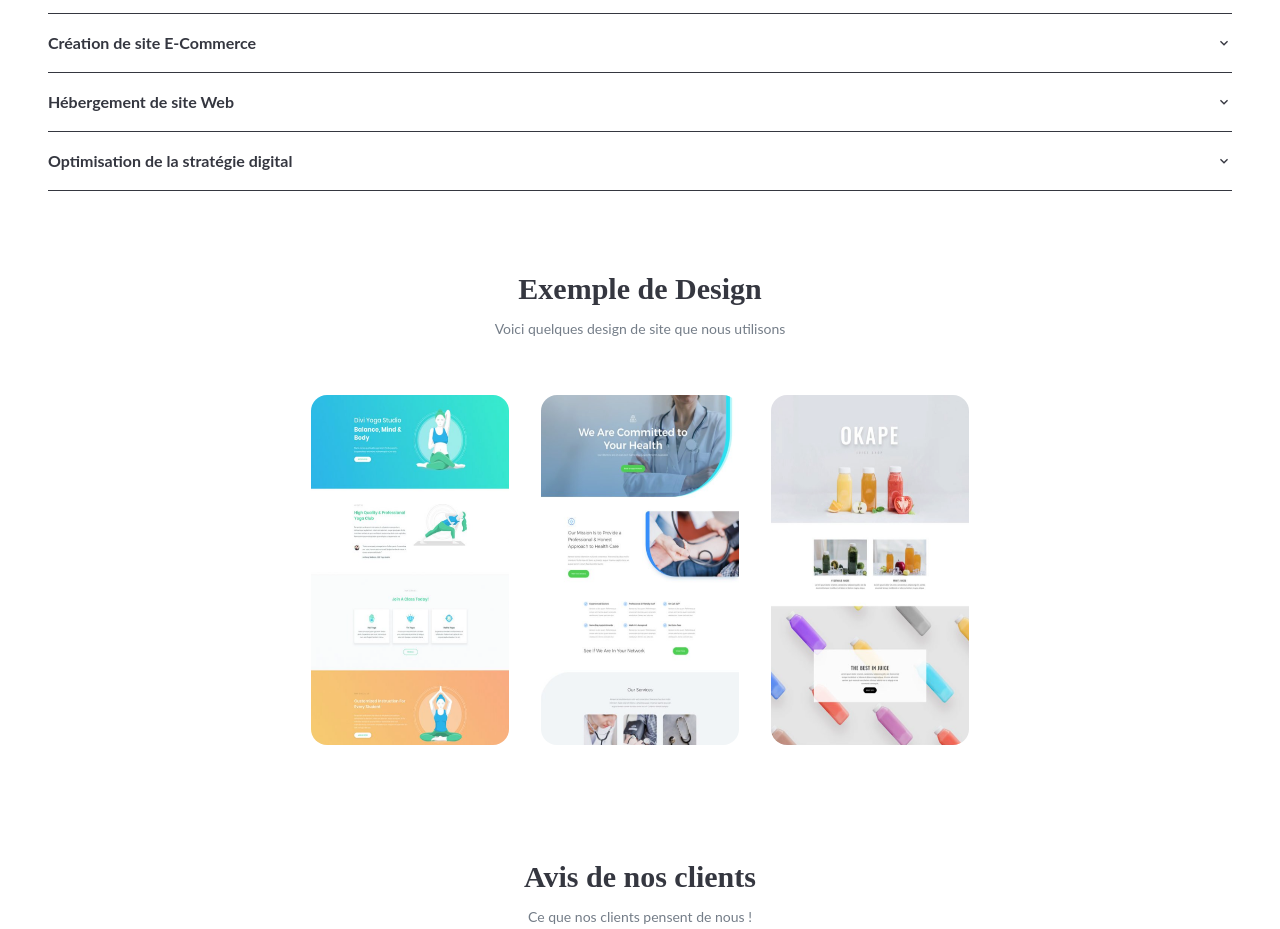
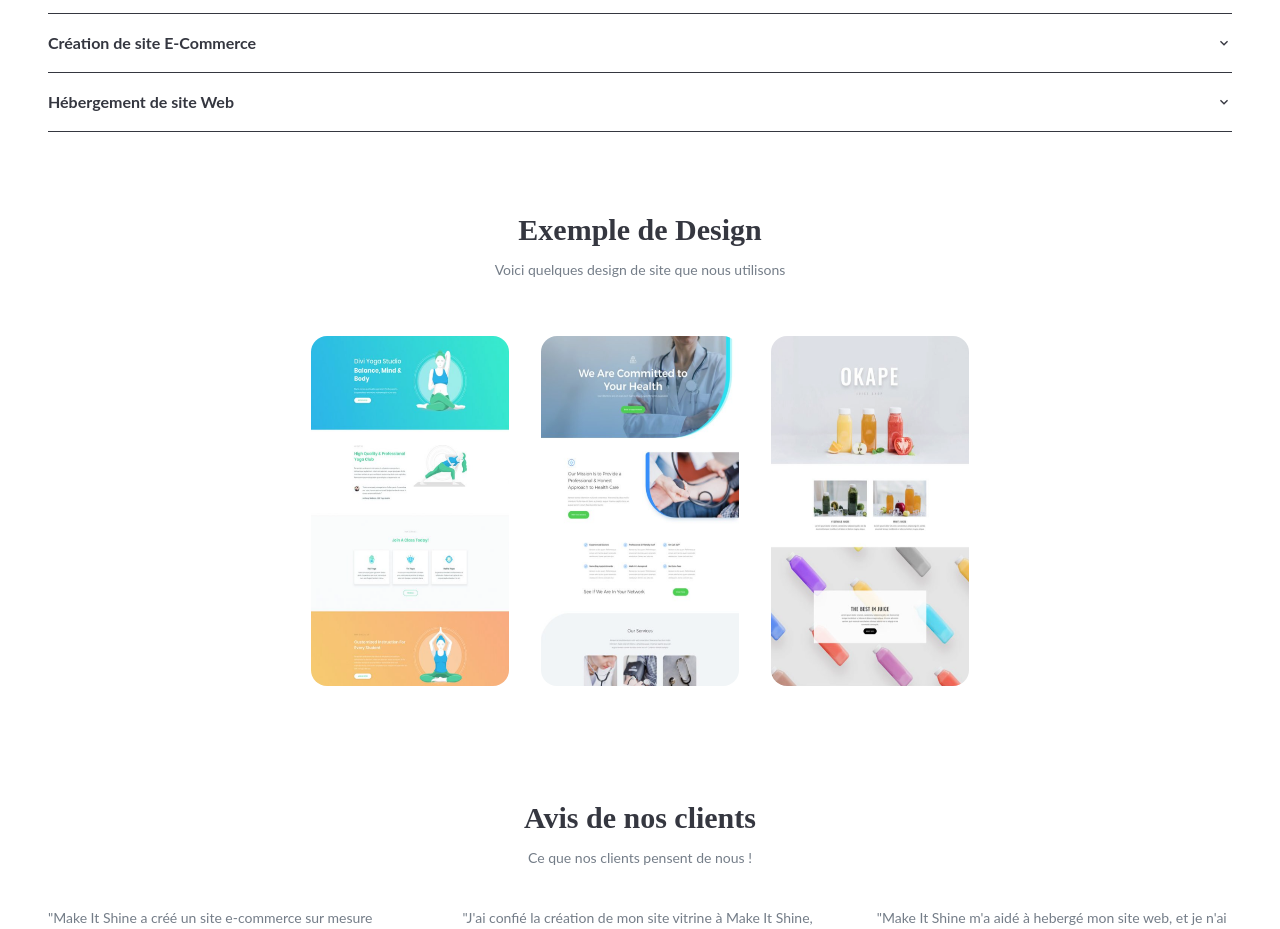
Before and after one commit to choeurtis18/MakeItShine, a React (Create React App) app: page / in a window 1280 px wide. Shown: the part 880-1809 px from the top of the page. Built offline with nearby package versions, Linux system fonts and the light colour scheme; a web font is replaced by a local one.

Commit message:
remove bots service

```diff
--- a/src/components/SercicesList.js
+++ b/src/components/SercicesList.js
@@ -10,9 +10,5 @@ export const SercicesList = [
     {
         title: "Hébergement de site Web",
         description: "Notre agence web vous met en relation avec des plateformes d’hébergement afin de vous aider dans l’étape d’hébergement de votre site web."
-    },
-    {
-        title: "Optimisation de la stratégie digital",
-        description: "Découvrez l'outil révolutionnaire de notre agence web pour vous aider à générer facilement des idées de posts captivants en lien avec votre activité professionnelle. Simplifiez votre stratégie de marketing sur les réseaux sociaux et engagez votre audience de manière efficace avec notre solution innovante."
     }
 ];
```
